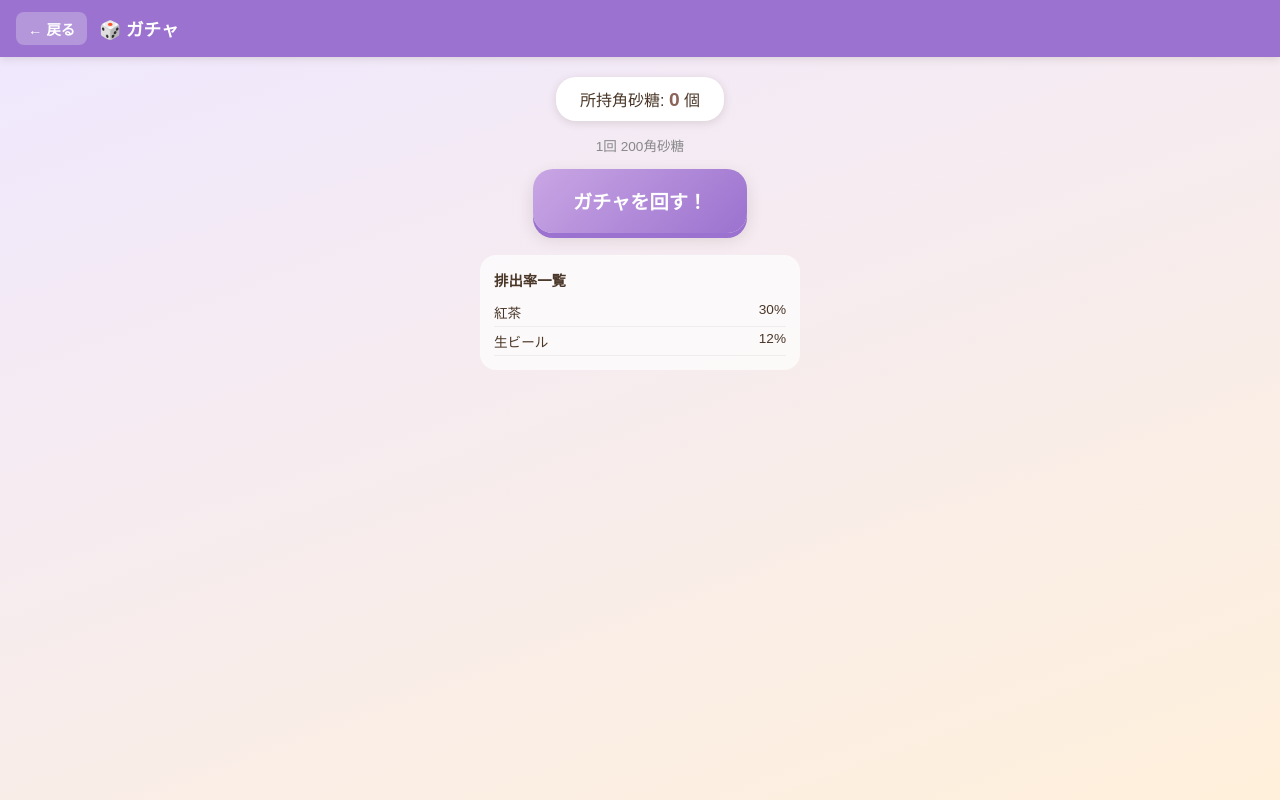
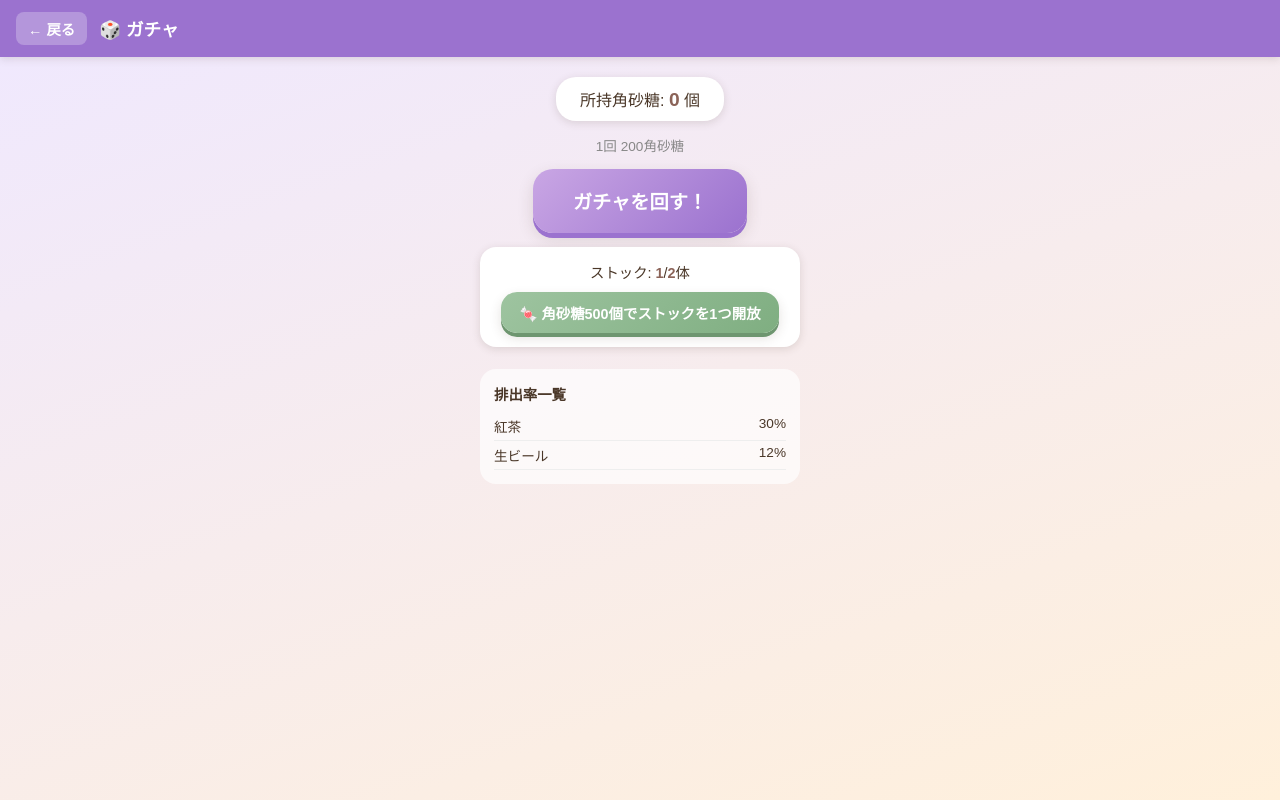
Before and after one commit to Upamana2026/wagashikue, a plain HTML site: page index.html in a window 1280 px wide. Both pictures are taken after a click on the button "🎲 ガチャ". Drawn offline with Linux system fonts and the light colour scheme.

Commit message:
ガチャ画面に角砂糖500個消費のストック拡張機能を追加
味方キャラのストック上限を、従来のレベル依存式に加え、角砂糖消費で
永続的に+1できる仕組みを新設。ガチャ画面にストック数/上限表示と
開放ボタンを追加。

Co-Authored-By: Claude Sonnet 5 <noreply@anthropic.com>

```diff
--- a/index.html
+++ b/index.html
@@ -156,6 +156,14 @@
       <p class="gacha-cost">1回 200角砂糖</p>
       <button class="btn-gacha" onclick="Gacha.roll()">ガチャを回す！</button>
       <div id="gacha-result" class="gacha-result hidden"></div>
+
+      <div class="gacha-stock-expand-box">
+        <p class="gacha-stock-count-text">
+          ストック: <strong id="gacha-stock-count">0</strong>/<strong id="gacha-stock-limit">2</strong>体
+        </p>
+        <button class="btn-stock-expand" onclick="Gacha.expandStock()">🍬 角砂糖500個でストックを1つ開放</button>
+      </div>
+
       <div class="gacha-rate-note">
         <h3>排出率一覧</h3>
         <div id="gacha-rate-list">
--- a/js/gacha.js
+++ b/js/gacha.js
@@ -3,6 +3,7 @@
 // ============================
 const Gacha = (() => {
   const COST = 200;
+  const STOCK_EXPAND_COST = 500;
 
   function roll() {
     const stock = Storage.getStock();
@@ -47,6 +48,32 @@ const Gacha = (() => {
     return ALLY_DATA[ALLY_DATA.length - 1];
   }
 
+  // ストック拡張: 角砂糖500個消費でストック上限を+1する（永続）
+  function expandStock() {
+    if (!Storage.useSugar(STOCK_EXPAND_COST)) {
+      showMessage(`角砂糖が足りません！\n必要: ${STOCK_EXPAND_COST}個 / 所持: ${Storage.getUserSugar()}個`, 'error');
+      return;
+    }
+
+    Storage.addStockExpansion(1);
+
+    document.getElementById('gacha-sugar').textContent = Storage.getUserSugar();
+    App.updateMenuSugar();
+    updateStockDisplay();
+    showMessage(`ノミモノたちのストックが1つ増えました！\n現在の上限: ${Storage.getStockLimit()}体`, 'info');
+  }
+
+  function showMessage(msg, type) {
+    const el = document.getElementById('gacha-result');
+    el.classList.remove('hidden');
+    el.innerHTML = `<div class="gacha-${type}">${msg}</div>`;
+  }
+
+  function updateStockDisplay() {
+    document.getElementById('gacha-stock-count').textContent = Storage.getStock().length;
+    document.getElementById('gacha-stock-limit').textContent = Storage.getStockLimit();
+  }
+
   function showResult(errorMsg, ally) {
     const el = document.getElementById('gacha-result');
     el.classList.remove('hidden');
@@ -76,7 +103,8 @@ const Gacha = (() => {
     document.getElementById('gacha-sugar').textContent = Storage.getUserSugar();
     document.getElementById('gacha-result').classList.add('hidden');
     document.getElementById('gacha-result').innerHTML = '';
+    updateStockDisplay();
   }
 
-  return { roll, renderGachaScreen };
+  return { roll, expandStock, renderGachaScreen };
 })();
--- a/js/storage.js
+++ b/js/storage.js
@@ -11,6 +11,7 @@ const Storage = (() => {
     ENC_ALLIES:  'wq_encAllies',
     ENC_ENEMIES: 'wq_encEnemies',
     INIT_GRANTED:'wq_initialGranted',
+    STOCK_EXPANSION: 'wq_stockExpansion',
   };
 
   function _get(key, def) {
@@ -55,10 +56,14 @@ const Storage = (() => {
   // ストック上限計算
   function getStockLimit() {
     const lv = getUserLevel();
-    if (lv < 10) return 2;
+    const base = lv < 10 ? 2 : Math.floor(lv / 10) + 2;
     // Lv10で3体、以降10レベルごとに+1（Lv10→3, Lv20→4, Lv30→5 ...）
-    return Math.floor(lv / 10) + 2;
+    return base + getStockExpansion();
   }
+
+  // 角砂糖で購入したストック拡張数（ガチャ画面から500角砂糖消費で+1）
+  function getStockExpansion()    { return _get(KEYS.STOCK_EXPANSION, 0); }
+  function addStockExpansion(n)   { _set(KEYS.STOCK_EXPANSION, getStockExpansion() + n); }
 
   // 次レベルまでの必要経験値
   function expToNextLevel(lv) { return lv * 102; }
@@ -139,7 +144,8 @@ const Storage = (() => {
     getStock, setStock,
     getQuizSets, setQuizSets,
     getEncAllies, getEncEnemies, addEncAlly, addEncEnemy,
-    getStockLimit, expToNextLevel, addExp, addSugar, useSugar,
+    getStockLimit, getStockExpansion, addStockExpansion,
+    expToNextLevel, addExp, addSugar, useSugar,
     initIfNew
   };
 })();
--- a/style.css
+++ b/style.css
@@ -541,6 +541,30 @@ html, body {
   background: #FFF3F0; border: 2px solid #FFCCBC; border-radius: 16px;
   padding: 16px; font-size: 0.9rem; color: #B71C1C; text-align: center; white-space: pre-line;
 }
+.gacha-info {
+  background: #F0F9F1; border: 2px solid var(--green); border-radius: 16px;
+  padding: 16px; font-size: 0.9rem; color: #2E5B32; text-align: center; white-space: pre-line;
+}
+
+.gacha-stock-expand-box {
+  width: 100%; max-width: 320px;
+  background: var(--white); border-radius: 16px;
+  padding: 14px; text-align: center;
+  box-shadow: 0 2px 8px var(--shadow);
+}
+.gacha-stock-count-text { font-size: 0.9rem; color: var(--text); margin-bottom: 10px; }
+.gacha-stock-count-text strong { color: var(--brown); }
+
+.btn-stock-expand {
+  background: linear-gradient(135deg, var(--green), #7FAE81);
+  color: var(--white); border: none; border-radius: 16px;
+  padding: 10px 18px; font-size: 0.9rem; font-weight: 700;
+  cursor: pointer;
+  box-shadow: 0 4px 0 #6E9670, 0 5px 12px var(--shadow);
+  transition: all .12s;
+}
+.btn-stock-expand:hover  { transform: translateY(-2px); box-shadow: 0 6px 0 #6E9670, 0 8px 16px var(--shadow); }
+.btn-stock-expand:active { transform: translateY(2px); box-shadow: 0 2px 0 #6E9670; }
 
 .gacha-rate-note {
   width: 100%; max-width: 320px;
```
Also changed, not shown: ワガシクエ！仕様書_20260706.txt.
